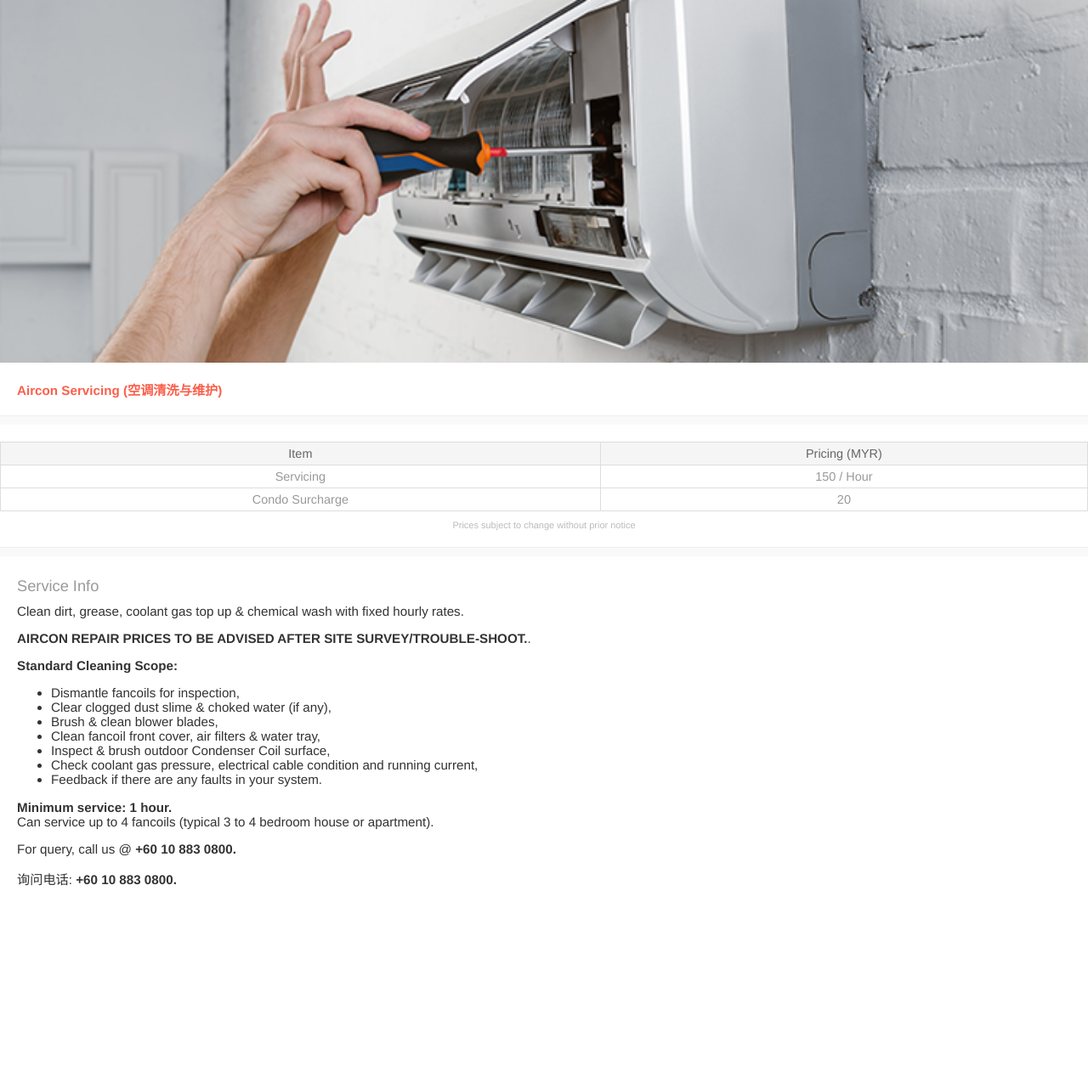
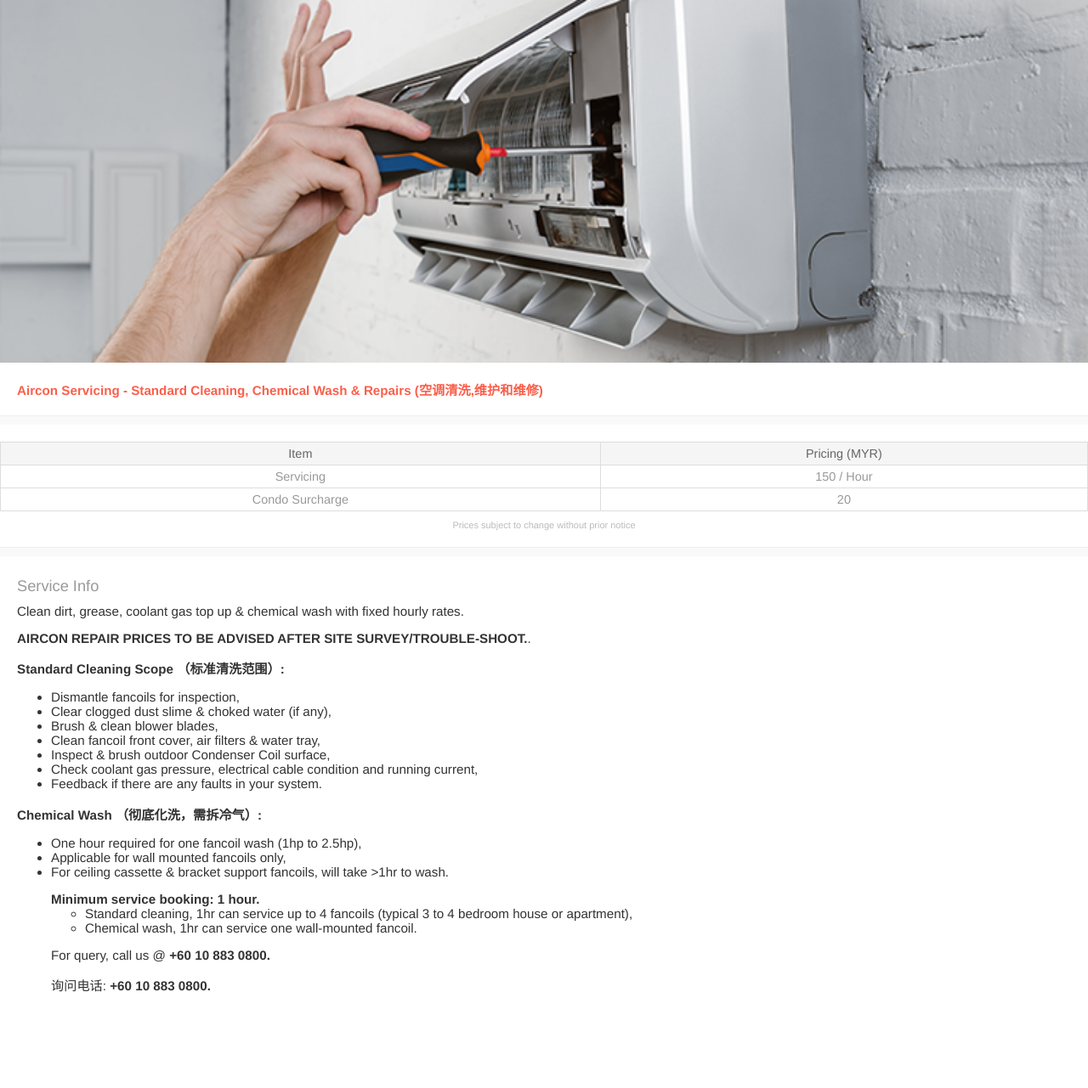
Before and after one commit to blooms-singapore/pages, a Jekyll site: the page built from en/services/myr/aircon.html, in a window 1280 px wide. Shown: the whole page at 85% size. Built offline with Jekyll 4.4.1, drawn with Linux system fonts in a browser that asks for light colours; before the commit the page ends 1155 px from its top, so only the background shows below that.

Commit message:
Update aircon.html

```diff
--- a/en/services/myr/aircon.html
+++ b/en/services/myr/aircon.html
@@ -1,5 +1,5 @@
 ---
-subtitle: Aircon Servicing (空调清洗与维护)
+subtitle: Aircon Servicing - Standard Cleaning, Chemical Wash & Repairs (空调清洗,维护和维修)
 layout: service
 ---
 
@@ -39,7 +39,7 @@ layout: service
       <strong>AIRCON REPAIR PRICES TO BE ADVISED AFTER SITE SURVEY/TROUBLE-SHOOT.</strong>.
     </p>
     <p>
-      <strong>Standard Cleaning Scope:</strong>
+      <strong>Standard Cleaning Scope （标准清洗范围）:</strong>
       <ul>
         <li>Dismantle fancoils for inspection,</li>
         <li>Clear clogged dust slime & choked water (if any),</li>
@@ -49,10 +49,18 @@ layout: service
         <li>Check coolant gas pressure, electrical cable condition and running current,</li>
         <li>Feedback if there are any faults in your system.</li>
     </ul>
+    <p>
+      <strong>Chemical Wash （彻底化洗，需拆冷气）:</strong>
+      <ul>
+        <li>One hour required for one fancoil wash (1hp to 2.5hp),</li>
+        <li>Applicable for wall mounted fancoils only,</li>
+        <li>For ceiling cassette & bracket support fancoils, will take >1hr to wash.</li>
     </p>
-      <strong>Minimum service: 1 hour.</strong>
-      <p>
-        Can service up to 4 fancoils (typical 3 to 4 bedroom house or apartment).
+      <strong>Minimum service booking: 1 hour.</strong>
+      <ul>
+        <li>Standard cleaning, 1hr can service up to 4 fancoils (typical 3 to 4 bedroom house or apartment),</li>
+        <li>Chemical wash, 1hr can service one wall-mounted fancoil.</li>
+    </ul>
         <p>
        <p>
          For query, call us @ <strong>+60 10 883 0800.</strong>
```
